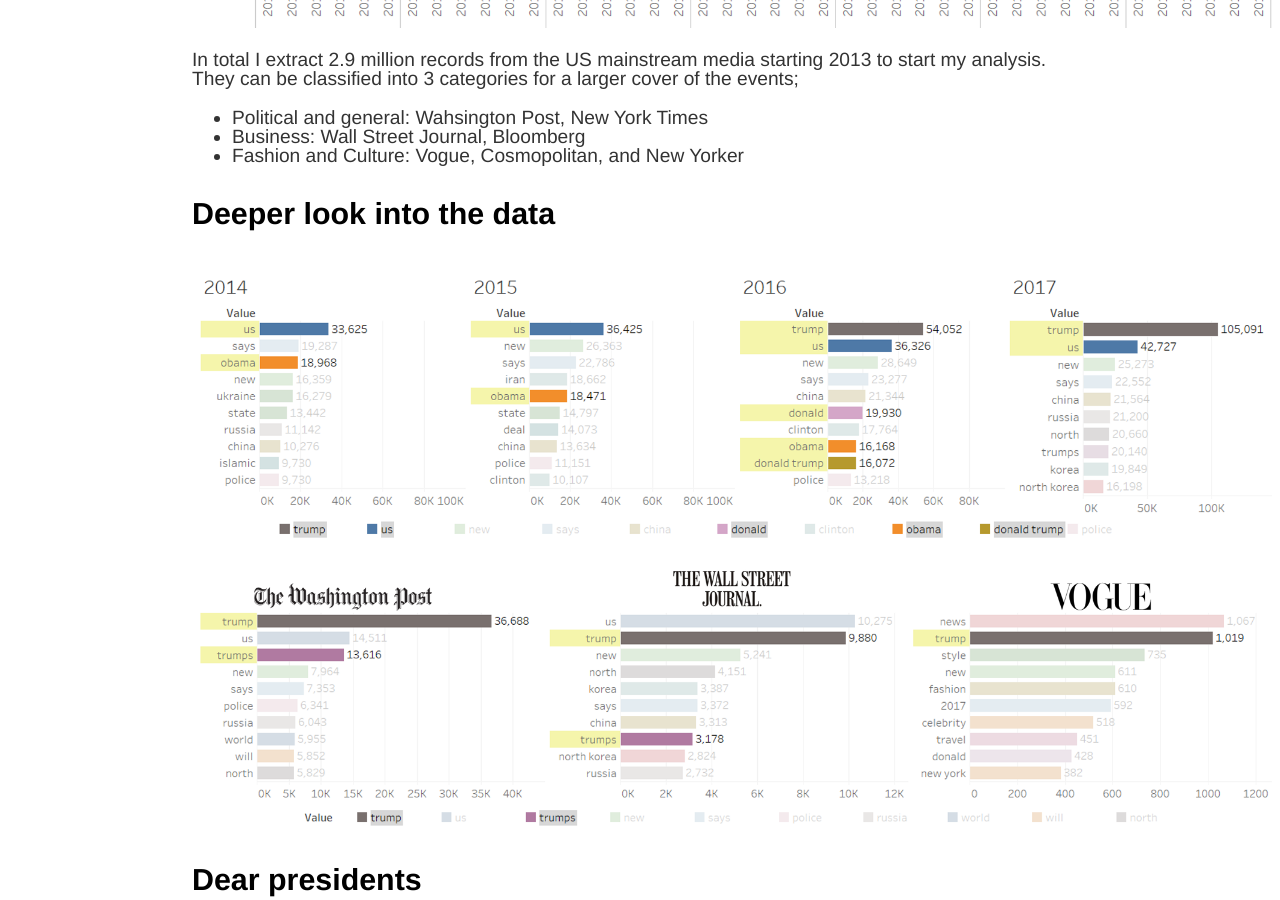
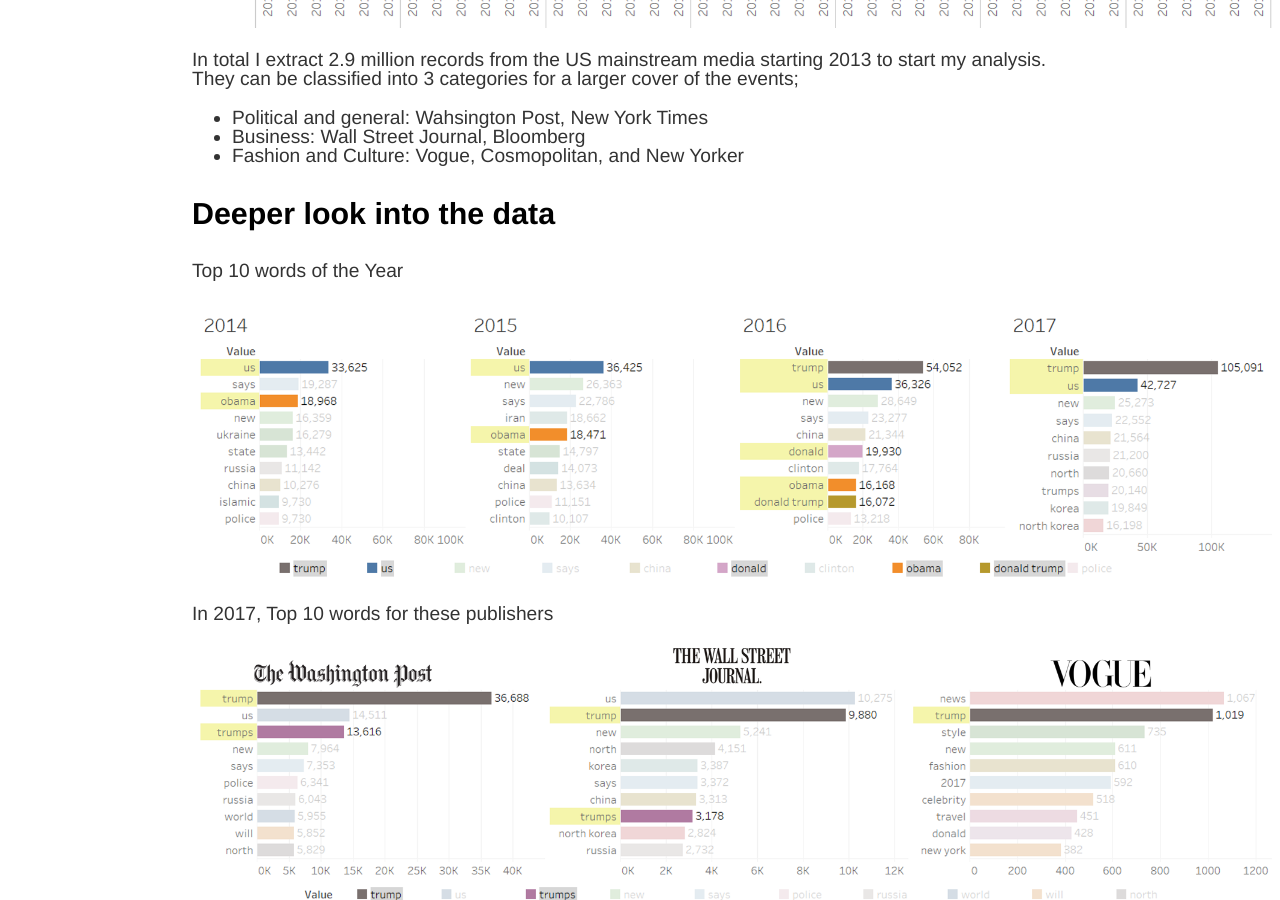
Before and after one commit to elodielu/elodielu.github.io, a Jekyll site: the page built from _posts/2018-04-19-text-analysis-media.md, in a window 1280 px wide and 900 px high, scrolled down 1762 px. Built offline with Jekyll 4.4.1, drawn with Linux system fonts in a browser that asks for light colours.

Commit message:
Update 2018-04-19-text-analysis-media.md

```diff
--- a/_posts/2018-04-19-text-analysis-media.md
+++ b/_posts/2018-04-19-text-analysis-media.md
@@ -34,7 +34,11 @@
 * Fashion and Culture: Vogue, Cosmopolitan, and New Yorker
 
 ### Deeper look into the data
+Top 10 words of the Year
+
 <img src="https://elodielu.github.io/picture/wordcount.png" width = "1080">
+
+In 2017, Top 10 words for these publishers
 
 <img src="https://elodielu.github.io/picture/publisher2.png" width = "1080">
 
```
